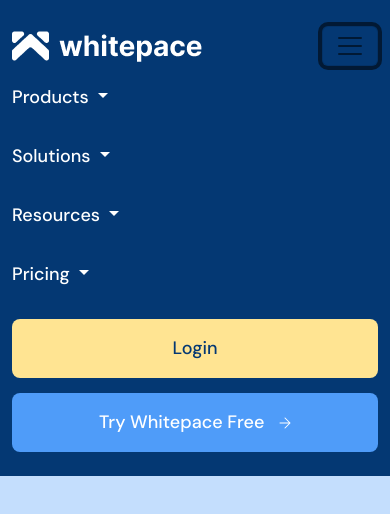
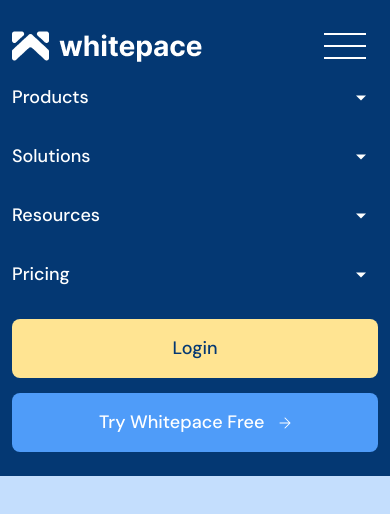
Before and after one commit to faisal0833/Figma-to-HTML---Whitepace, a plain HTML site: page index.html in a window 390 px wide. Both pictures are taken after a click on the button "Toggle navigation". Drawn offline with nearby package versions, Linux system fonts and the light colour scheme.

Commit message:
Header Area Completed

```diff
--- a/index.html
+++ b/index.html
@@ -16,7 +16,7 @@
                     <img src="img/logo.png" alt="">
                   </a>
                   <button class="navbar-toggler" type="button" data-bs-toggle="collapse" data-bs-target="#navbarNavDropdown" aria-controls="navbarNavDropdown" aria-expanded="false" aria-label="Toggle navigation">
-                    <span class="navbar-toggler-icon"></span>
+                    <img src="img/btn.png" alt="">
                   </button>
                   <div class="collapse navbar-collapse" id="navbarNavDropdown">
                     <ul class="navbar-nav ms-auto">
--- a/style.css
+++ b/style.css
@@ -52,6 +52,10 @@
     font-weight: 500;
     padding: 16px 24px !important;
 }
+.header-area .navbar-toggler {
+    border: none;
+    box-shadow: none;
+}
 
 @media (max-width: 991px) {
     .theme-button {
@@ -69,4 +73,13 @@
     .header-area .nav-link {
         padding: 16px 0 !important;
     }
+    .header-area .nav-link {
+        position: relative;
+    }
+    .header-area .nav-link::after {
+        position: absolute;
+        right: 12px;
+        top: 50%;
+        transform: translateY(-50%);
+    }
 }
```
Also changed, not shown: img/btn.png (added).
